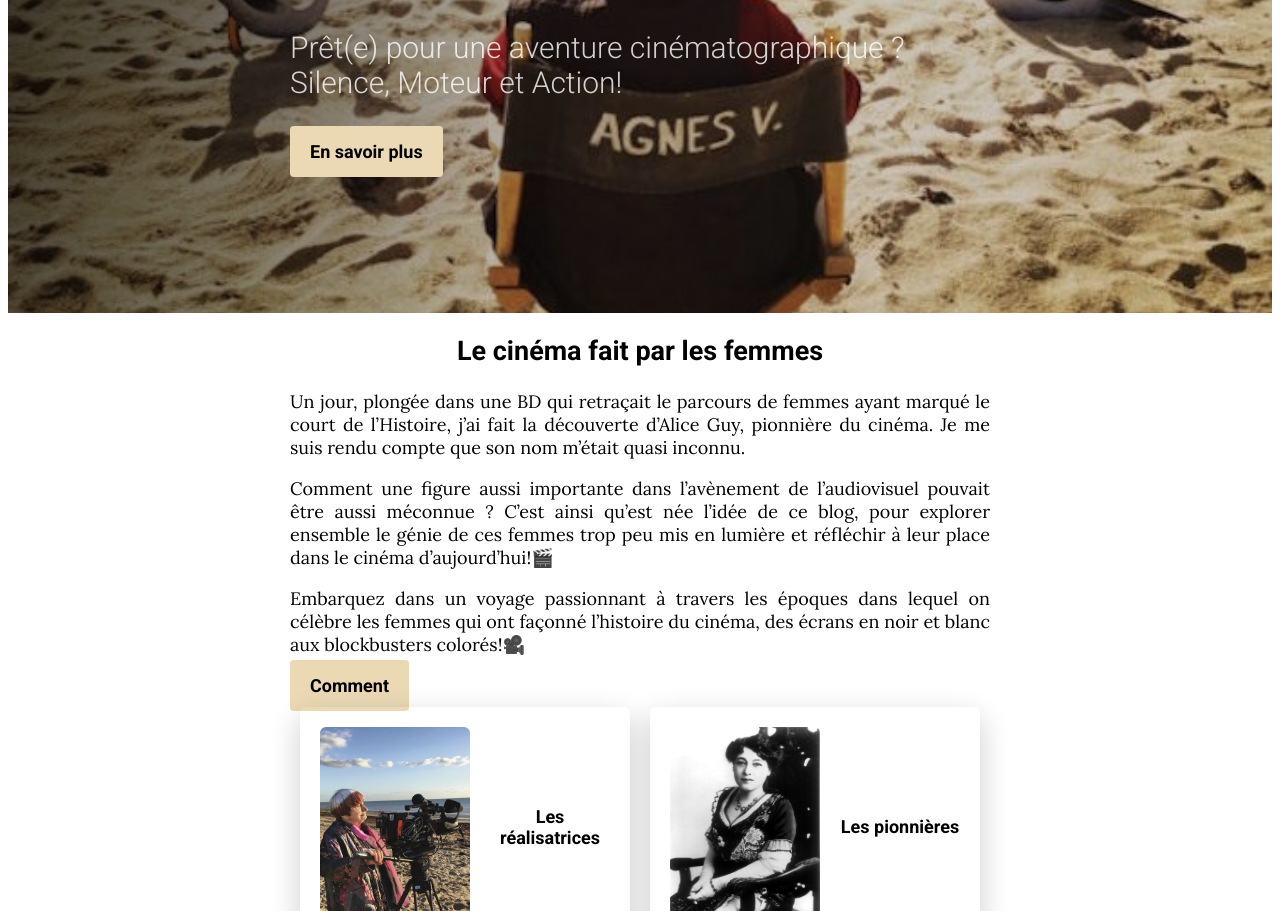
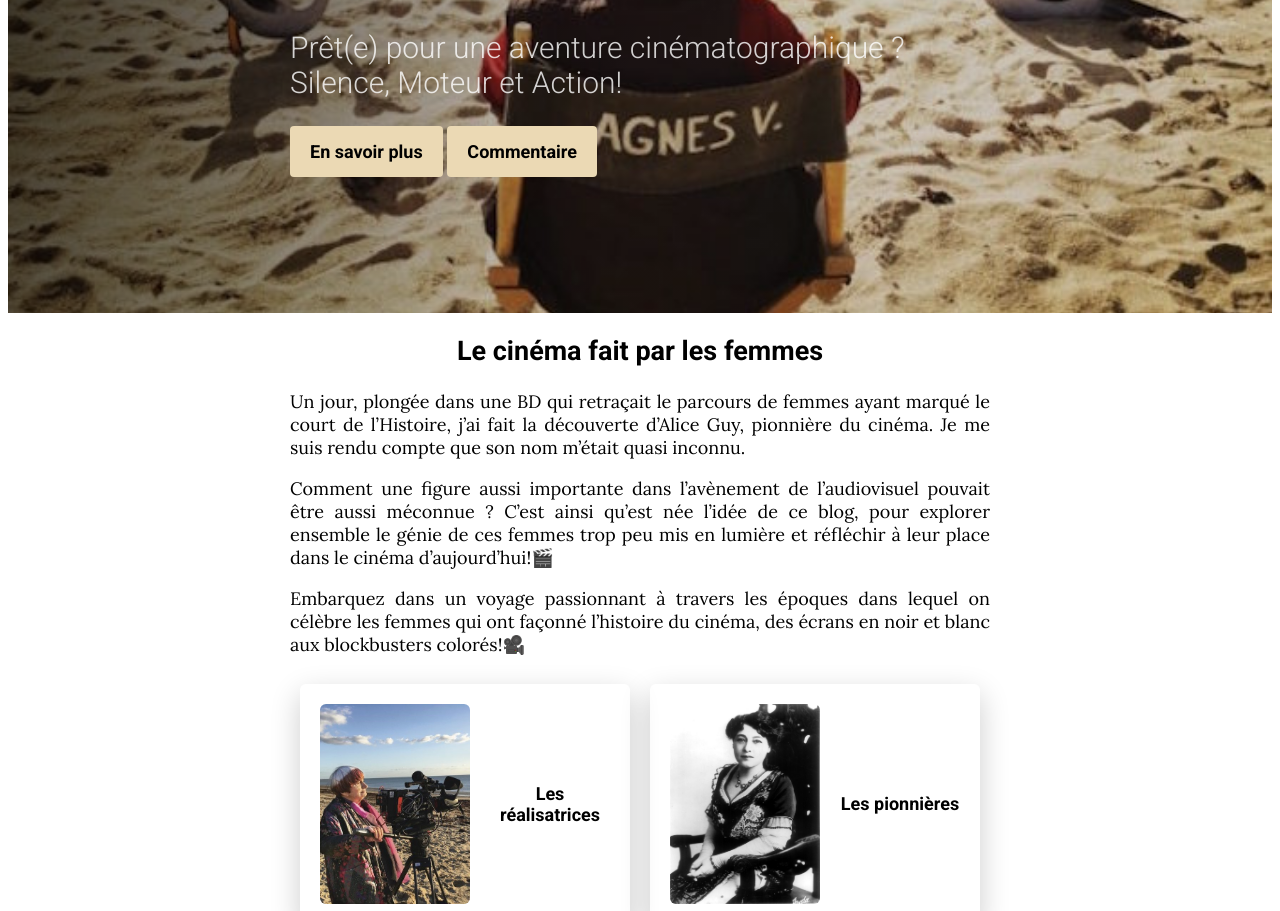
Before and after one commit to adelecueille/Monsitefinal, a plain HTML site: page index.html in a window 1280 px wide. Shown: the part 253-1164 px from the top of the page. Drawn offline with Linux system fonts and the light colour scheme; a script that the page names is missing.

Commit message:
Add files via upload

```diff
--- a/index.html
+++ b/index.html
@@ -15,6 +15,7 @@
 	<h1>Alice fait son cinéma</h1>
 	<h2>Prêt(e) pour une aventure cinématographique ? Silence, Moteur et Action!</h2>
 	<a href="https://alicefaitsoncinema.fr" class ="btn-blue" target="_blank">En savoir plus</a>
+	<a href="#form" class ="btn-blue">Commentaire</a>
 	</div>
 </div>
 
@@ -28,7 +29,6 @@
 			<p>Comment une figure aussi importante dans l’avènement de l’audiovisuel pouvait être aussi méconnue ? C’est ainsi qu’est née l’idée de ce blog, pour explorer ensemble le génie de ces femmes trop peu mis en lumière et réfléchir à leur place dans le cinéma d’aujourd’hui!🎬</p>
 
 			<p>Embarquez dans un voyage passionnant à travers les époques dans lequel on célèbre les femmes qui ont façonné l’histoire du cinéma, des écrans en noir et blanc aux blockbusters colorés!🎥</p>
-			<a href="#form" class ="btn-blue">Comment</a>
 
 	<div class="cards">
 
```
